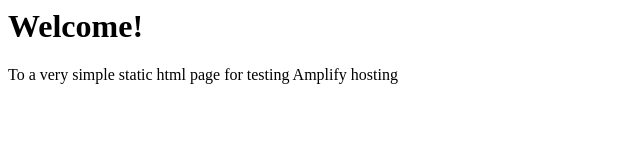
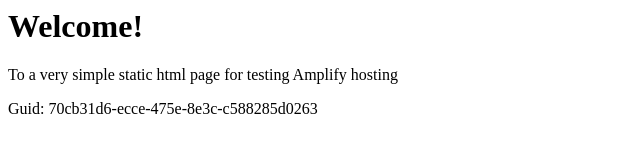
Before and after one commit to aws-aemilia-hkg/Github-PR-Commit-Integration-Test-DoNotTouch-GitHubAutoBuildCanaryTest-v1-preprod-ap-east-1, a website: page src/index.html in a window 1280 px wide. Shown: the whole page, without its empty margins (0-640 px from the left). Drawn offline with Linux system fonts and the light colour scheme.

Commit message:
commit from integ tests

```diff
--- a/src/index.html
+++ b/src/index.html
@@ -1,3 +1,5 @@
+
+
 <html lang="en">
 
 <head>
@@ -10,6 +12,6 @@
 <body>
     <h1>Welcome!</h1>
     <p>To a very simple static html page for testing Amplify hosting</p>
-</body>
+    <p>Guid: 70cb31d6-ecce-475e-8e3c-c588285d0263</p></body>
 
 </html>
```
